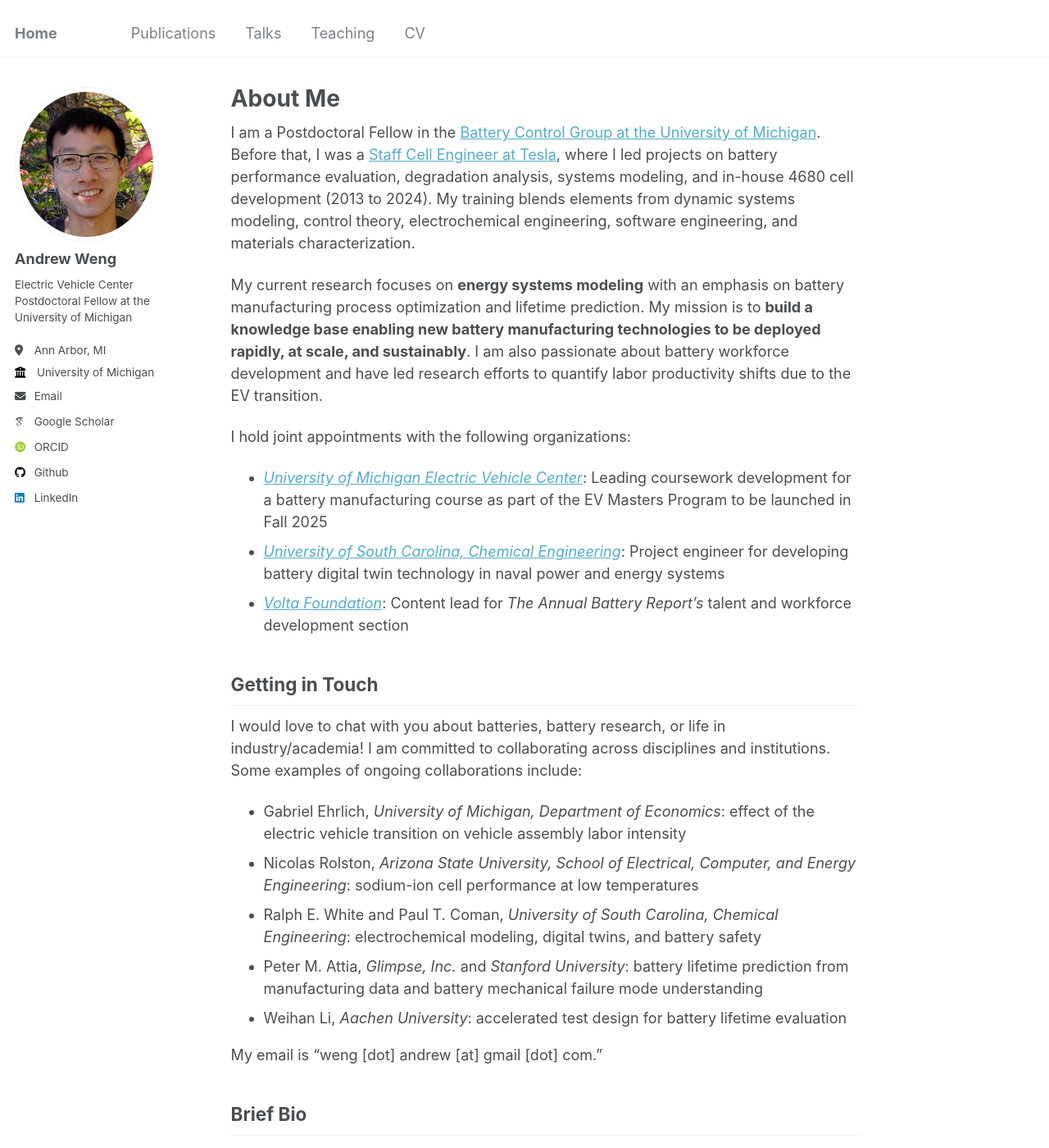
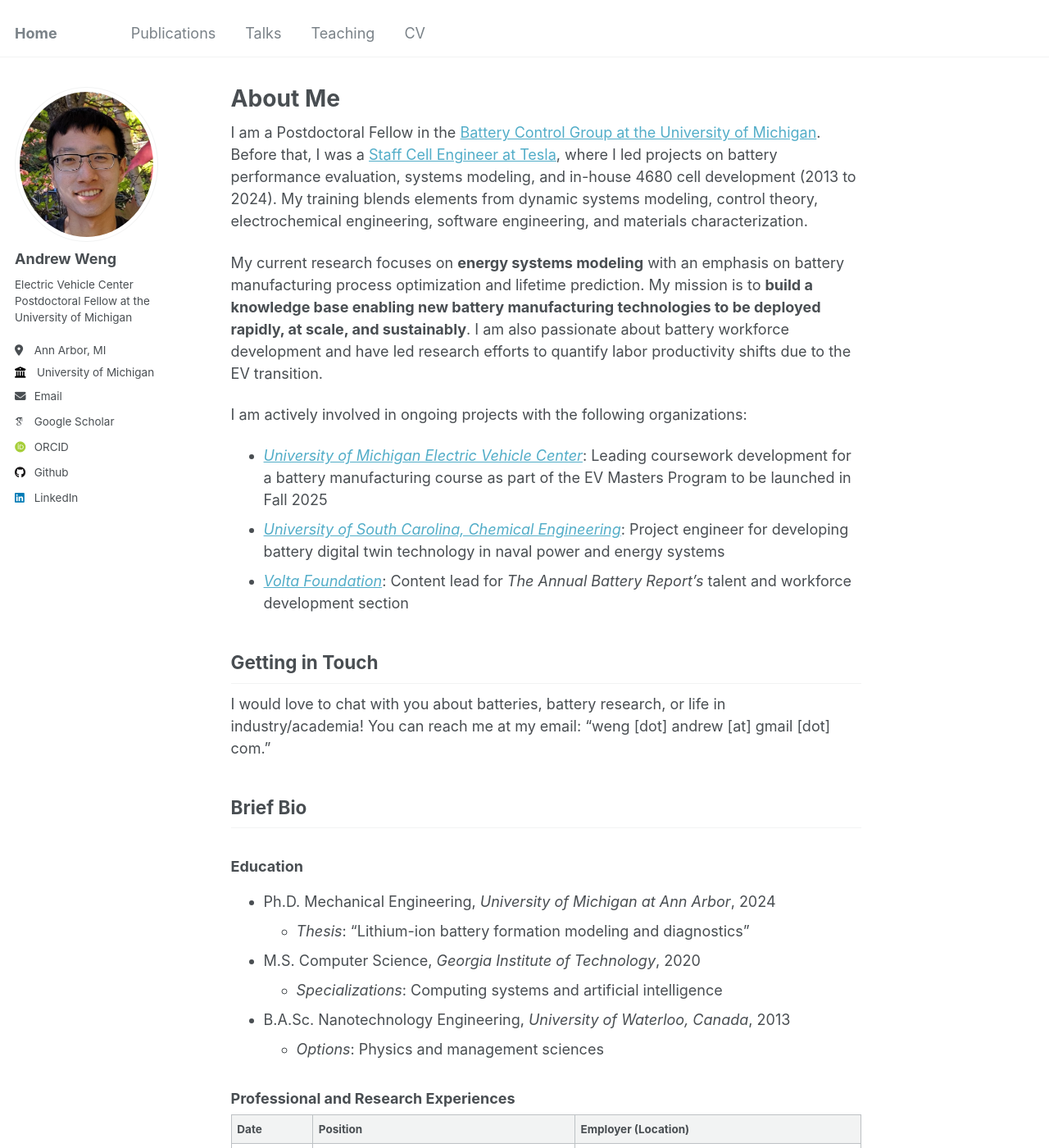
Before and after one commit to wengandrew/wengandrew.github.io, a Jekyll site: the page built from _pages/about.md, in a window 1280 px wide and 1400 px high. Shown: the whole window at 82% size. Built offline with Jekyll 4.4.1, drawn with Linux system fonts in a browser that asks for light colours; some web fonts are replaced.

Commit message:
Condense condense condense

```diff
--- a/_pages/about.md
+++ b/_pages/about.md
@@ -7,26 +7,18 @@ redirect_from:
   - /about.html
 ---
 
-I am a Postdoctoral Fellow in the [Battery Control Group at the University of Michigan](https://batterycontrolgroup.engin.umich.edu/). Before that, I was a [Staff Cell Engineer at Tesla](https://www.linkedin.com/in/wengandrew/), where I led projects on battery performance evaluation, degradation analysis, systems modeling, and in-house 4680 cell development (2013 to 2024). My training blends elements from dynamic systems modeling, control theory, electrochemical engineering, software engineering, and materials characterization.
+I am a Postdoctoral Fellow in the [Battery Control Group at the University of Michigan](https://batterycontrolgroup.engin.umich.edu/). Before that, I was a [Staff Cell Engineer at Tesla](https://www.linkedin.com/in/wengandrew/), where I led projects on battery performance evaluation, systems modeling, and in-house 4680 cell development (2013 to 2024). My training blends elements from dynamic systems modeling, control theory, electrochemical engineering, software engineering, and materials characterization.
 
 My current research focuses on **energy systems modeling** with an emphasis on battery manufacturing process optimization and lifetime prediction. My mission is to **build a knowledge base enabling new battery manufacturing technologies to be deployed rapidly, at scale, and sustainably**. I am also passionate about battery workforce development and have led research efforts to quantify labor productivity shifts due to the EV transition.
 
-I hold joint appointments with the following organizations:
+I am actively involved in ongoing projects with the following organizations:
 - [_University of Michigan Electric Vehicle Center_](https://evc.engin.umich.edu/): Leading coursework development for a battery manufacturing course as part of the EV Masters Program to be launched in Fall 2025
 - [_University of South Carolina, Chemical Engineering_](https://sc.edu/study/colleges_schools/engineering_and_computing/news_events/news/2022/dougal_10_million_navy_research.php): Project engineer for developing battery digital twin technology in naval power and energy systems
 - [_Volta Foundation_](https://volta.foundation/battery-report): Content lead for *The Annual Battery Report's* talent and workforce development section
 
 ## Getting in Touch
 
-I would love to chat with you about batteries, battery research, or life in industry/academia! I am committed to collaborating across disciplines and institutions. Some examples of ongoing collaborations include:
-
-- Gabriel Ehrlich, *University of Michigan, Department of Economics*: effect of the electric vehicle transition on vehicle assembly labor intensity
-- Nicolas Rolston, *Arizona State University, School of Electrical, Computer, and Energy Engineering*: sodium-ion cell performance at low temperatures
-- Ralph E. White and Paul T. Coman, *University of South Carolina, Chemical Engineering*: electrochemical modeling, digital twins, and battery safety
-- Peter M. Attia, *Glimpse, Inc.* and *Stanford University*: battery lifetime prediction from manufacturing data and battery mechanical failure mode understanding
-- Weihan Li, *Aachen University*: accelerated test design for battery lifetime evaluation
-
-My email is "weng [dot] andrew [at] gmail [dot] com."
+I would love to chat with you about batteries, battery research, or life in industry/academia! You can reach me at my email: "weng [dot] andrew [at] gmail [dot] com."
 
 ## Brief Bio
 
```
